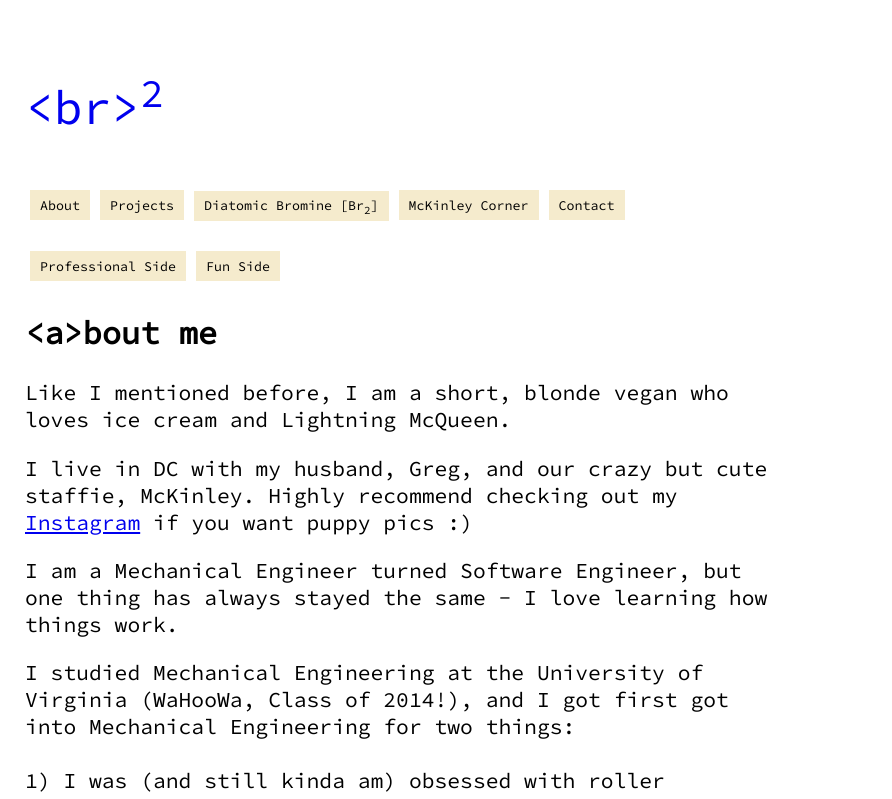
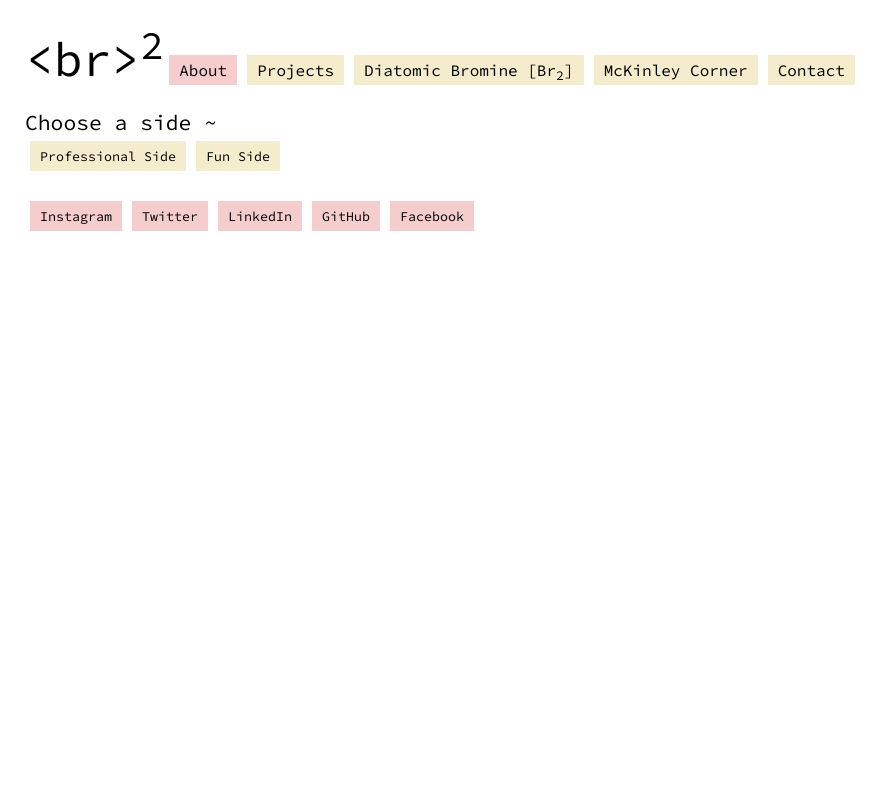
Before and after one commit to bwennuh/br-br, a React (Create React App) app: page /about in a window 1280 px wide. Shown: the top 799 px of the page, without its empty margins (0-892 px from the left). Built offline with nearby package versions, Linux system fonts and the light colour scheme.

Commit message:
change React Router Links to NavLinks

```diff
--- a/src/App.css
+++ b/src/App.css
@@ -46,6 +46,7 @@
 }
 
 .navbar-button, .footer-button, .about-button {
+  color: black;
   font-family: 'Source Code Pro', monospace;
   border: none;
   background-color: rgb(245, 235, 205);
@@ -65,6 +66,15 @@
   transition: 0.75s;
 }
 
+.navbar-button.active {
+  background-color: rgb(245, 205, 205);
+}
+
 .footer-button:hover {
   background-color: rgb(245, 235, 205);
 }
+
+.navbar-logo {
+  /* display: block; */
+  color: black;
+}
--- a/src/App.js
+++ b/src/App.js
@@ -18,7 +18,7 @@ function App() {
 
 
       {/* <Router> */}
-        <Home />
+      <Home />
       {/* </Router> */}
 
       <Footer />
--- a/src/components/About.js
+++ b/src/components/About.js
@@ -1,5 +1,5 @@
 import React, { Component } from 'react';
-import { Route, Link } from 'react-router-dom'
+import { Route, Link, NavLink } from 'react-router-dom'
 
 class About extends Component {
 
@@ -7,18 +7,27 @@ class About extends Component {
     return(
       <div className="about">
 
-        <Link to='/about/professional'>
+        <Route path='/about'>
+          Choose a side ~
+        </Route>
+        <br/>
+
+        <NavLink exact to='/about/professional' activeClassName="about-selected">
           <button className="about-button">Professional Side</button>
-        </Link>
+        </NavLink>
 
-        <Link to='/about/fun'>
+        <NavLink exact to='/about/fun' activeClassName="about-selected">
           <button className="about-button">Fun Side</button>
-        </Link>
+        </NavLink>
 
 
-        <h2>{`<a>`}bout me</h2>
+        {/* <h2>{`<a>`}bout me</h2> */}
 
-          <Route path={['/about', '/about/professional']}>
+          {/* <Route exact path={['/about', '/about/professional']}> */}
+
+          <Route exact path='/about/professional'>
+            <h2>{`<a>`}bout me</h2>
+
             <p>Like I mentioned before, I am a short, blonde vegan who loves ice cream and Lightning McQueen.</p>
 
             <p>I live in DC with my husband, Greg, and our crazy but cute staffie, McKinley. Highly recommend checking out my <a href="https://www.instagram.com/bwennuh/">Instagram</a> if you want puppy pics :)</p>
@@ -44,7 +53,9 @@ class About extends Component {
             <p>So, I decided it was time to start trying something new! Something that'll give me more freedom for creatitivy, and something that'll help me be passionate about what I do again :)</p>
           </Route>
 
-          <Route path='/about/fun'>
+          <Route exact path='/about/fun'>
+            <h2>{`<a>`}bout me</h2>
+
             <p>Fun Side Info goes ~ here ~</p>
           </Route>
 
--- a/src/components/Contact.js
+++ b/src/components/Contact.js
@@ -6,7 +6,7 @@ class Contact extends Component {
   render(){
     return(
       <div className="contact">
-        <h2>Contact {`<details>`}</h2>
+        <h2>contact {`<details>`}</h2>
 
         <p>Contact info stuff goes ~ here ~</p>
 
--- a/src/components/Navbar.js
+++ b/src/components/Navbar.js
@@ -1,38 +1,35 @@
 import React, { Component } from 'react';
-import { Link } from 'react-router-dom'
+import { Link, NavLink } from 'react-router-dom'
 
 class Navbar extends Component {
   render(){
     return(
-      <div className="navbar">
-        <Link to='/'>
-          <p className="br2">{`<br>`}<sup>2</sup></p>
-          {/* <button className="navbar-button">Home</button> */}
-        </Link>
+      <nav className="navbar" aria-label="Main">
+        <NavLink to='/' className="navbar-logo" aria-label="Brenna Bruening Portfolio Home">
+          <span className="br2">{`<br>`}<sup>2</sup></span>
+        </NavLink>
 
+        <NavLink to='/about' className="navbar-button" activeClassName="active">
+          About
+        </NavLink>
 
-        <Link to='/about'>
-          <button className="navbar-button">About</button>
-        </Link>
+        <NavLink to='/projects' className="navbar-button" activeClassName="active">
+          Projects
+        </NavLink>
 
-        <Link to='/projects'>
-          <button className="navbar-button">Projects</button>
-        </Link>
+        <NavLink to='/blog' className="navbar-button" activeClassName="active" aria-label="Diatomic Bromine Blog">
+          Diatomic Bromine [Br<sub>2</sub>]
+        </NavLink>
 
-        <Link to='/blog'>
-          <button className="navbar-button">Diatomic Bromine [Br<sub>2</sub>]</button>
-        </Link>
+        <NavLink to='/pup-page' className="navbar-button" activeClassName="active">
+          McKinley Corner
+        </NavLink>
 
-        <Link to='/pup-page'>
-          <button className="navbar-button">McKinley Corner</button>
-        </Link>
+        <NavLink to='/contact' className="navbar-button" activeClassName="active">
+          Contact
+        </NavLink>
 
-        {/* <button className="navbar-button">Camooflage</button> */}
-        <Link to='/contact'>
-          <button className="navbar-button">Contact</button>
-        </Link>
-
-      </div>
+      </nav>
     )
   }
 }
```
